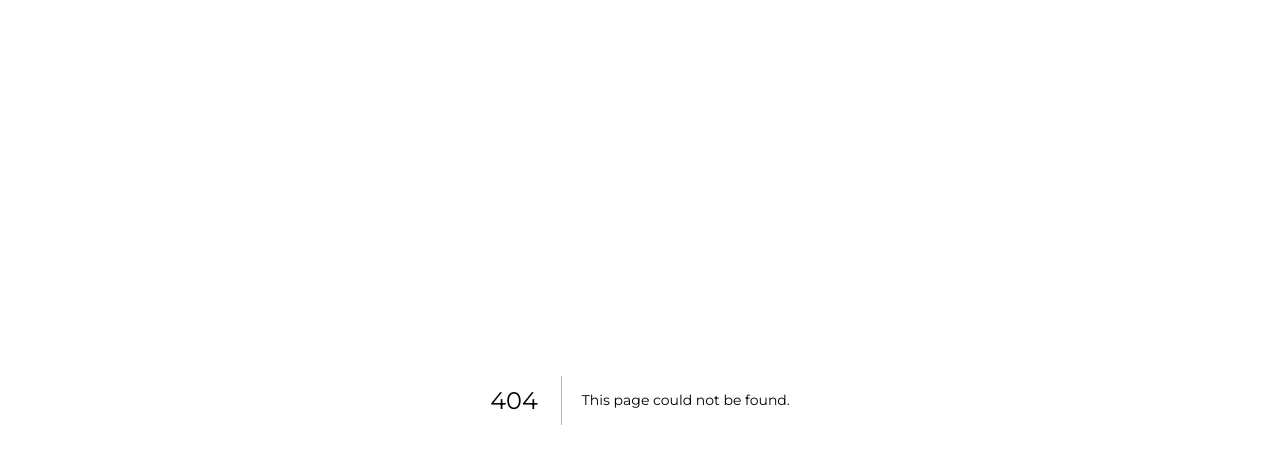
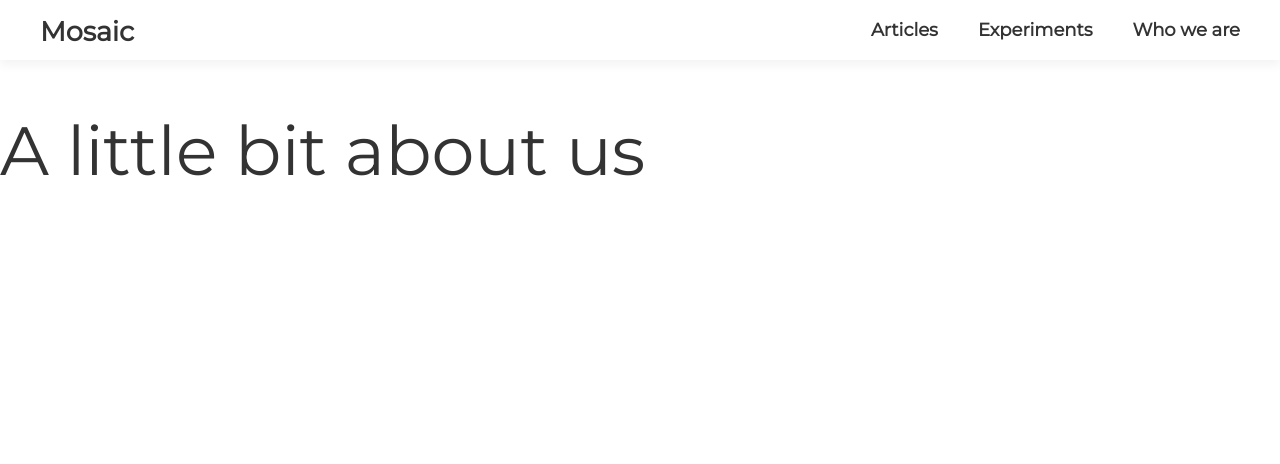
Before and after one commit to Francesco-Lanciana/fandj, a Next.js app: page /about in a window 1280 px wide. Before the commit this address had no page. Shown: the top 464 px of the page. Built offline with nearby package versions, Linux system fonts and the light colour scheme.

Commit message:
Added about us page
This is very blank but will soon have information about us.

```diff
--- /dev/null
+++ b/src/pages/about.tsx
@@ -0,0 +1,13 @@
+import React from "react";
+import { NextFC } from 'next';
+import DefaultLayout from "@Layouts/DefaultLayout/DefaultLayout";
+
+const ArticlePage: NextFC<{}> = () => (
+    <DefaultLayout>
+        <header>
+            <h1>A little bit about us</h1>
+        </header>
+    </DefaultLayout>
+);
+
+export default ArticlePage;
```
